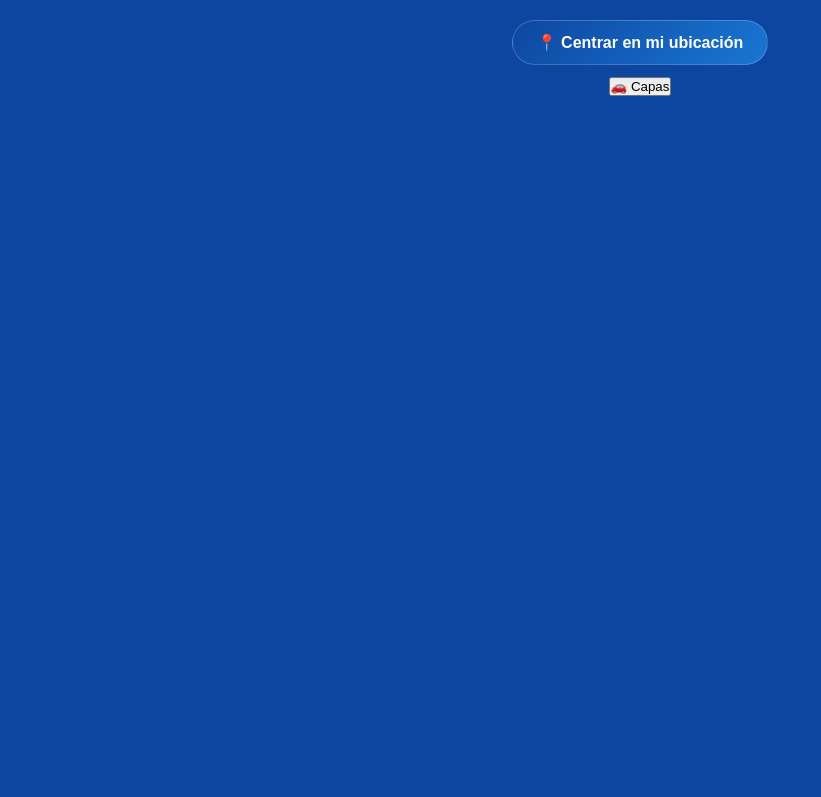
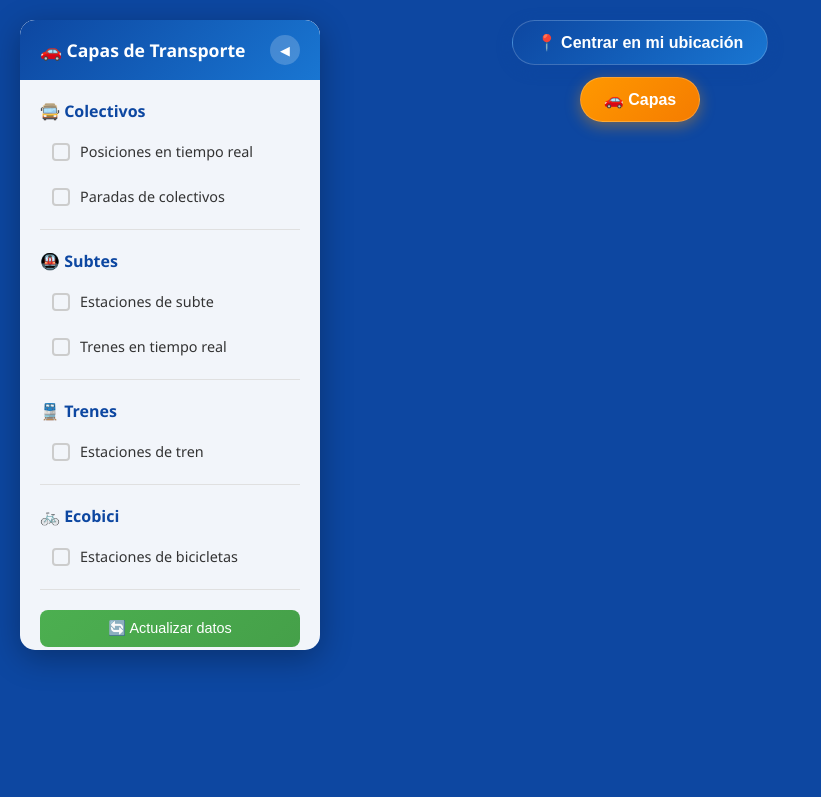
Before and after one commit to nandofes13-max/transporte-ba-pwa, a website: page index.html in a window 1280 px wide. Shown: the top 797 px of the page, without its empty margins (0-821 px from the left). Drawn offline with nearby package versions, Linux system fonts and the light colour scheme.

Commit message:
Update styles.css

```diff
--- a/css/styles.css
+++ b/css/styles.css
@@ -1,4 +1,4 @@
-/* css/styles.css - Estilos con mapa OpenStreetMap */
+/* css/styles.css - Estilos con mapa OpenStreetMap y sistema de capas */
 * {
     margin: 0;
     padding: 0;
@@ -30,6 +30,199 @@ body {
     width: 100%;
     height: 100%;
     z-index: 1;
+}
+
+/* ===== PANEL DE CAPAS ===== */
+.layers-panel {
+    position: absolute;
+    top: 20px;
+    left: 20px;
+    width: 300px;
+    background: rgba(255, 255, 255, 0.95);
+    backdrop-filter: blur(10px);
+    border-radius: 15px;
+    box-shadow: 0 8px 32px rgba(0, 0, 0, 0.3);
+    z-index: 1000;
+    transition: all 0.3s ease;
+    overflow: hidden;
+    max-height: 80vh;
+}
+
+.layers-panel.collapsed {
+    width: 50px;
+    height: 50px;
+}
+
+.layers-panel.collapsed .layers-content,
+.layers-panel.collapsed .layers-header h3 {
+    display: none;
+}
+
+.layers-header {
+    display: flex;
+    justify-content: space-between;
+    align-items: center;
+    padding: 15px 20px;
+    background: linear-gradient(135deg, #0d47a1, #1976d2);
+    color: white;
+    border-radius: 15px 15px 0 0;
+}
+
+.layers-header h3 {
+    font-size: 1.1rem;
+    font-weight: 600;
+}
+
+.btn-toggle {
+    background: rgba(255, 255, 255, 0.2);
+    border: none;
+    color: white;
+    width: 30px;
+    height: 30px;
+    border-radius: 50%;
+    cursor: pointer;
+    display: flex;
+    align-items: center;
+    justify-content: center;
+    transition: all 0.3s ease;
+    font-size: 0.8rem;
+}
+
+.btn-toggle:hover {
+    background: rgba(255, 255, 255, 0.3);
+    transform: scale(1.1);
+}
+
+.layers-content {
+    padding: 20px;
+    max-height: calc(80vh - 70px);
+    overflow-y: auto;
+}
+
+/* Grupos de capas */
+.layer-group {
+    margin-bottom: 20px;
+    padding-bottom: 15px;
+    border-bottom: 1px solid #e0e0e0;
+}
+
+.layer-group:last-child {
+    border-bottom: none;
+    margin-bottom: 0;
+}
+
+.layer-group h4 {
+    color: #0d47a1;
+    margin-bottom: 12px;
+    font-size: 1rem;
+    display: flex;
+    align-items: center;
+    gap: 8px;
+}
+
+.layer-options {
+    display: flex;
+    flex-direction: column;
+    gap: 10px;
+}
+
+/* Checkboxes personalizados */
+.layer-checkbox {
+    display: flex;
+    align-items: center;
+    gap: 10px;
+    cursor: pointer;
+    padding: 8px 12px;
+    border-radius: 8px;
+    transition: all 0.2s ease;
+    font-size: 0.9rem;
+}
+
+.layer-checkbox:hover {
+    background: #f5f5f5;
+}
+
+.layer-checkbox input[type="checkbox"] {
+    display: none;
+}
+
+.checkmark {
+    width: 18px;
+    height: 18px;
+    border: 2px solid #ccc;
+    border-radius: 4px;
+    display: flex;
+    align-items: center;
+    justify-content: center;
+    transition: all 0.2s ease;
+    flex-shrink: 0;
+}
+
+.layer-checkbox input[type="checkbox"]:checked + .checkmark {
+    background: #0d47a1;
+    border-color: #0d47a1;
+}
+
+.layer-checkbox input[type="checkbox"]:checked + .checkmark::after {
+    content: '✓';
+    color: white;
+    font-size: 12px;
+    font-weight: bold;
+}
+
+/* Controles del panel */
+.layer-controls {
+    margin-top: 20px;
+    display: flex;
+    flex-direction: column;
+    gap: 10px;
+}
+
+.btn-refresh, .btn-clear {
+    padding: 10px 15px;
+    border: none;
+    border-radius: 8px;
+    cursor: pointer;
+    font-size: 0.9rem;
+    transition: all 0.3s ease;
+    font-weight: 500;
+}
+
+.btn-refresh {
+    background: linear-gradient(135deg, #4caf50, #45a049);
+    color: white;
+}
+
+.btn-clear {
+    background: linear-gradient(135deg, #f44336, #d32f2f);
+    color: white;
+}
+
+.btn-refresh:hover, .btn-clear:hover {
+    transform: translateY(-1px);
+    box-shadow: 0 4px 12px rgba(0, 0, 0, 0.2);
+}
+
+/* Botón toggle del panel en overlay */
+.btn-toggle-panel {
+    background: linear-gradient(135deg, #ff9800, #f57c00);
+    color: white;
+    border: none;
+    padding: 12px 20px;
+    font-size: 1rem;
+    border-radius: 25px;
+    cursor: pointer;
+    transition: all 0.3s ease;
+    box-shadow: 0 4px 15px rgba(255, 152, 0, 0.4);
+    font-weight: 600;
+    backdrop-filter: blur(10px);
+    border: 1px solid rgba(255,255,255,0.2);
+    min-width: 120px;
+}
+
+.btn-toggle-panel:hover {
+    transform: translateY(-2px);
+    box-shadow: 0 6px 20px rgba(255, 152, 0, 0.6);
 }
 
 /* Overlay sobre el mapa */
@@ -99,12 +292,12 @@ body {
     display: inline-block;
 }
 
-.btn-primary:hover, .btn-install:hover {
+.btn-primary:hover, .btn-install:hover, .btn-toggle-panel:hover {
     transform: translateY(-2px);
     box-shadow: 0 6px 20px rgba(0,0,0,0.3);
 }
 
-.btn-primary:active, .btn-install:active {
+.btn-primary:active, .btn-install:active, .btn-toggle-panel:active {
     transform: translateY(0);
 }
 
@@ -326,7 +519,18 @@ body {
 }
 
 /* Estilos para móviles */
-@media (max-width: 480px) {
+@media (max-width: 768px) {
+    .layers-panel {
+        width: 280px;
+        left: 10px;
+        right: 10px;
+        max-width: calc(100vw - 20px);
+    }
+
+    .layers-content {
+        padding: 15px;
+    }
+
     .map-overlay {
         padding: 0 15px;
     }
@@ -348,10 +552,33 @@ body {
         padding: 0.8rem;
     }
 
-    .btn-primary, .btn-install {
+    .btn-primary, .btn-install, .btn-toggle-panel {
         min-width: 180px;
         padding: 10px 20px;
         font-size: 0.95rem;
+    }
+}
+
+@media (max-width: 480px) {
+    .layers-panel {
+        width: 260px;
+    }
+
+    .layers-header {
+        padding: 12px 15px;
+    }
+
+    .layers-header h3 {
+        font-size: 1rem;
+    }
+
+    .layer-group h4 {
+        font-size: 0.9rem;
+    }
+
+    .layer-checkbox {
+        font-size: 0.85rem;
+        padding: 6px 10px;
     }
 }
 
@@ -374,3 +601,22 @@ body {
 .hidden {
     display: none !important;
 }
+
+/* Scrollbar personalizado para el panel */
+.layers-content::-webkit-scrollbar {
+    width: 6px;
+}
+
+.layers-content::-webkit-scrollbar-track {
+    background: #f1f1f1;
+    border-radius: 3px;
+}
+
+.layers-content::-webkit-scrollbar-thumb {
+    background: #c1c1c1;
+    border-radius: 3px;
+}
+
+.layers-content::-webkit-scrollbar-thumb:hover {
+    background: #a8a8a8;
+}
```
